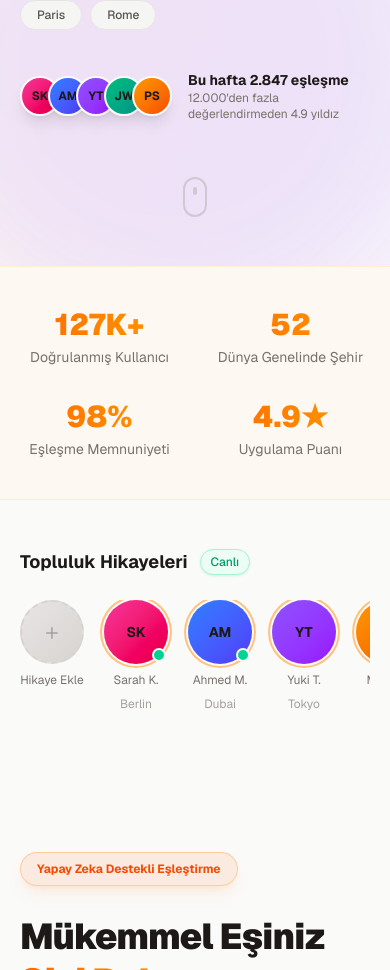
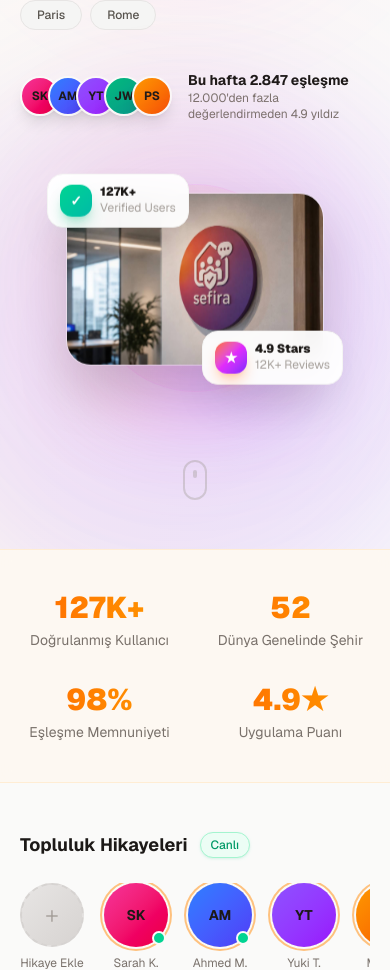
Before and after one commit to wjhyjxcg8s-cmd/sefira-app-, a Next.js app: page / in a window 390 px wide. Shown: the part 914-1884 px from the top of the page. Built offline with nearby package versions, Linux system fonts and the light colour scheme; no server answers.

Commit message:
Fix hero image visibility on mobile layout

```diff
--- a/app/page.tsx
+++ b/app/page.tsx
@@ -574,19 +574,19 @@ export default function Home() {
           </div>
 
           {/* ── RIGHT: hero-bg.png with floating effect ──────────────── */}
-          <div className="hidden lg:flex items-center justify-center relative py-12">
+          <div className="flex items-center justify-center relative py-8 lg:py-12">
 
             {/* Outer glow halo — Orange → Magenta → Deep Purple */}
             <div className="absolute inset-0 flex items-center justify-center pointer-events-none">
-              <div className="w-[460px] h-[460px] rounded-full bg-gradient-to-br from-orange-400/20 via-fuchsia-500/15 to-violet-600/20 blur-3xl" />
+              <div className="w-72 h-72 lg:w-[460px] lg:h-[460px] rounded-full bg-gradient-to-br from-orange-400/20 via-fuchsia-500/15 to-violet-600/20 blur-3xl" />
             </div>
             {/* Subtle inner ring */}
             <div className="absolute inset-0 flex items-center justify-center pointer-events-none">
-              <div className="w-[340px] h-[340px] rounded-full border border-fuchsia-300/20 bg-gradient-to-br from-orange-500/5 via-pink-500/5 to-violet-500/5" />
+              <div className="w-52 h-52 lg:w-[340px] lg:h-[340px] rounded-full border border-fuchsia-300/20 bg-gradient-to-br from-orange-500/5 via-pink-500/5 to-violet-500/5" />
             </div>
 
-            {/* Floating image wrapper */}
-            <div className="relative animate-float z-10">
+            {/* Floating image wrapper — responsive width */}
+            <div className="relative animate-float z-10 w-64 sm:w-80 lg:w-[500px]">
 
               {/* Colored drop-shadow beneath image */}
               <div className="absolute -bottom-8 left-1/2 -translate-x-1/2 w-3/4 h-10 bg-gradient-to-r from-orange-500/35 via-fuchsia-500/35 to-violet-600/35 blur-2xl rounded-full pointer-events-none" />
@@ -596,14 +596,14 @@ export default function Home() {
                 alt="Sefira — find your perfect home and roommate"
                 width={500}
                 height={520}
-                className="rounded-3xl object-contain drop-shadow-2xl ring-1 ring-white/40"
+                className="w-full h-auto rounded-3xl object-contain drop-shadow-2xl ring-1 ring-white/40"
                 priority
               />
 
               {/* Floating badge — top-left: verified users */}
-              <div className="absolute -top-5 -left-10 bg-white/95 border border-stone-100 rounded-2xl px-4 py-3 shadow-2xl shadow-stone-900/10 backdrop-blur-md animate-fade-in-up stagger-2 z-20">
-                <div className="flex items-center gap-2.5">
-                  <div className="w-9 h-9 rounded-xl bg-gradient-to-br from-emerald-400 to-teal-500 flex items-center justify-center text-white font-black text-sm shadow-lg shadow-emerald-500/30">
+              <div className="absolute -top-5 -left-5 sm:-left-10 bg-white/95 border border-stone-100 rounded-2xl px-3 py-2.5 sm:px-4 sm:py-3 shadow-2xl shadow-stone-900/10 backdrop-blur-md animate-fade-in-up stagger-2 z-20">
+                <div className="flex items-center gap-2 sm:gap-2.5">
+                  <div className="w-8 h-8 sm:w-9 sm:h-9 rounded-xl bg-gradient-to-br from-emerald-400 to-teal-500 flex items-center justify-center text-white font-black text-sm shadow-lg shadow-emerald-500/30">
                     ✓
                   </div>
                   <div>
@@ -614,9 +614,9 @@ export default function Home() {
               </div>
 
               {/* Floating badge — bottom-right: star rating */}
-              <div className="absolute -bottom-5 -right-10 bg-white/95 border border-stone-100 rounded-2xl px-4 py-3 shadow-2xl shadow-stone-900/10 backdrop-blur-md animate-fade-in-up stagger-4 z-20">
-                <div className="flex items-center gap-2.5">
-                  <div className="w-9 h-9 rounded-xl bg-gradient-to-br from-orange-500 via-fuchsia-500 to-violet-600 flex items-center justify-center text-white font-black text-sm shadow-lg shadow-orange-500/30">
+              <div className="absolute -bottom-5 -right-5 sm:-right-10 bg-white/95 border border-stone-100 rounded-2xl px-3 py-2.5 sm:px-4 sm:py-3 shadow-2xl shadow-stone-900/10 backdrop-blur-md animate-fade-in-up stagger-4 z-20">
+                <div className="flex items-center gap-2 sm:gap-2.5">
+                  <div className="w-8 h-8 sm:w-9 sm:h-9 rounded-xl bg-gradient-to-br from-orange-500 via-fuchsia-500 to-violet-600 flex items-center justify-center text-white font-black text-sm shadow-lg shadow-orange-500/30">
                     ★
                   </div>
                   <div>
```
